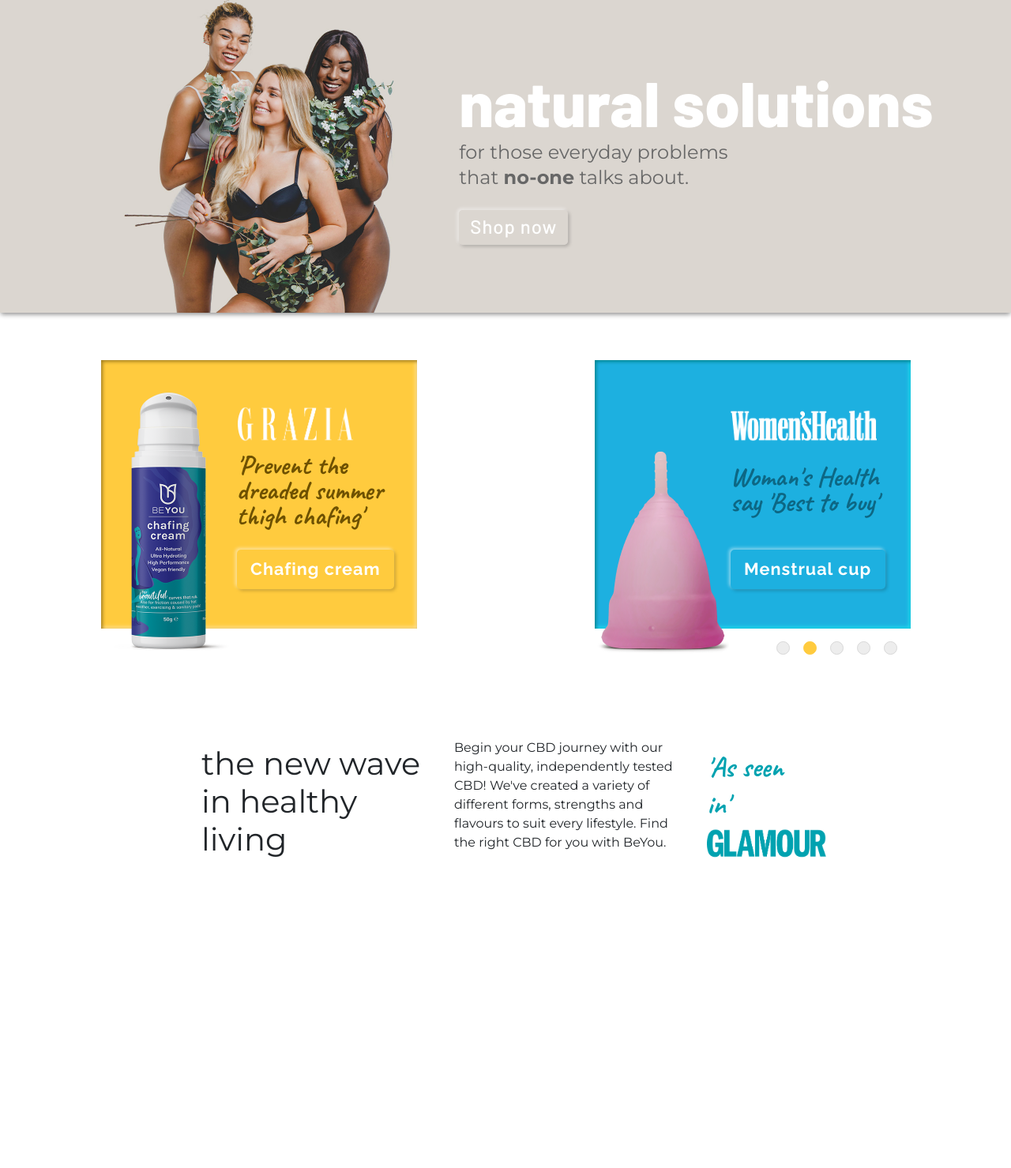
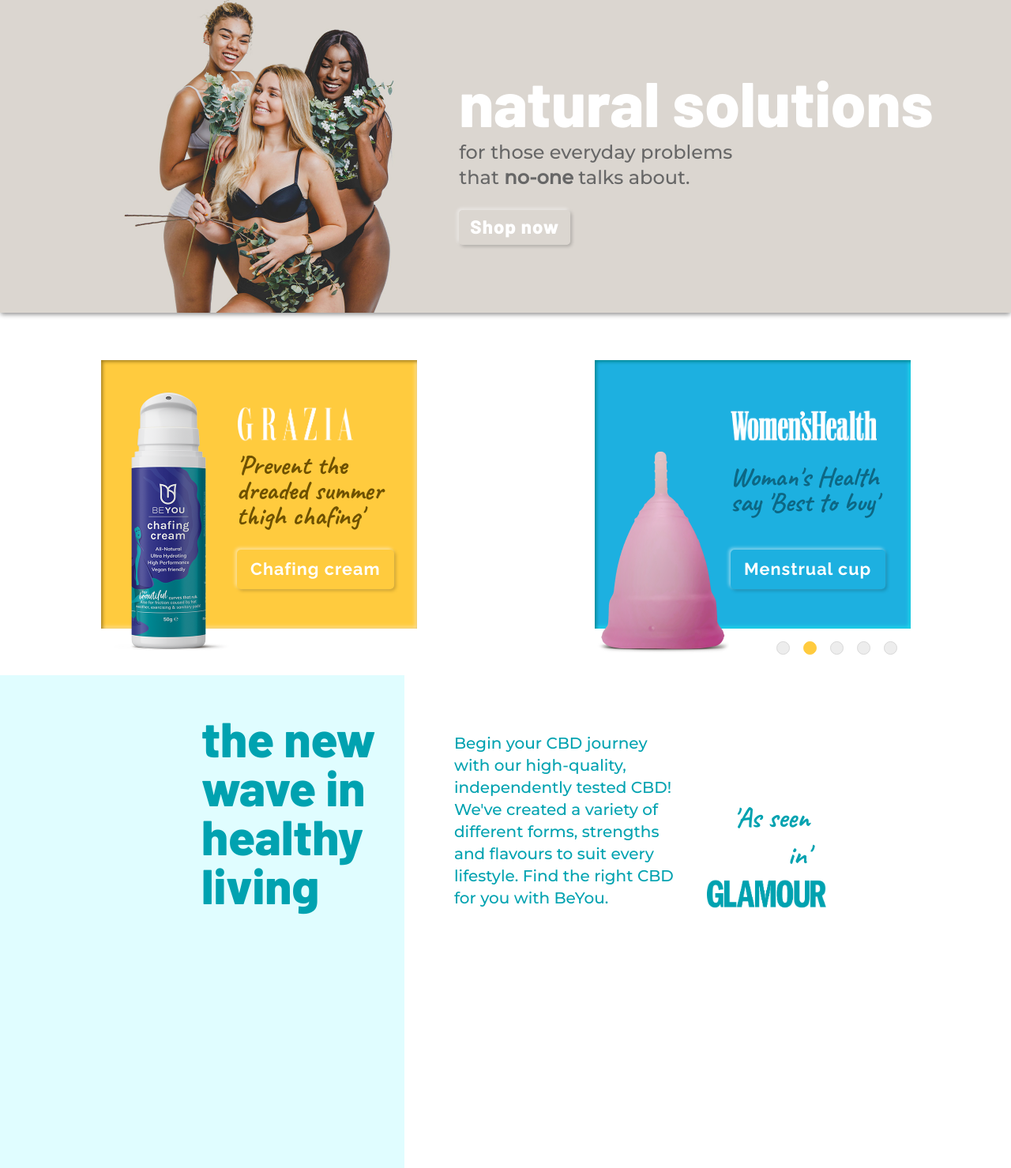
Before and after one commit to steview-d/beyou-sample, a plain HTML site: page index.html in a window 1280 px wide. Shown: the part 105-1584 px from the top of the page at 79% size. Before the commit the page ends 1200 px from the top, so only its background shows below. Drawn offline with Linux system fonts and the light colour scheme; a web font is replaced by a local one.

Commit message:
Update scss files
Add comments.
Move variables into own .scss file.
Tidy & rearrange styles.scss.

```diff
--- a/index.html
+++ b/index.html
@@ -19,7 +19,7 @@
     <nav id="navbar" class="container">
         <div class="row nav-container">
             <div class="v-center">
-                <a href="#"><img src="static/images/beyou-logo-white.png" alt="beyou-logo" class="nav-logo"></a>
+                <a href="#"><img src="static/images/beyou-logo-white.png" alt="beyou" class="nav-logo"></a>
             </div>
             <div class="nav-links-container">
                 <ul class="list-unstyled">
@@ -50,7 +50,7 @@
             <div class="col-sm-7 offset-3 offset-md-5 pl-5 v-center">
                 <h1>natural solutions</h1>
                 <h4>for those everyday problems<br /> that <strong>no-one</strong> talks about.</h4>
-                <a href="#" class="shop-button">Shop now</a>
+                <a href="#" class="header-button">Shop now</a>
             </div>
         </div>
     </section>
@@ -58,6 +58,7 @@
     <!-- product carousel -->
     <section id="product-carousel" class="container-xl">
         <div class="row product-carousel-container">
+            <!-- hand sanitiser -->
             <div class="c-product-hand d-none d-xl-block">
                 <div class="quote-image">
                     <img src="static/images/beyou-logo-white.png" alt="beyou">
@@ -70,6 +71,7 @@
                     <img src="static/images/hand-san-feature_a.png" alt="hand-sanitizer" class="product-image">
                 </div>
             </div>
+            <!-- chafing cream -->
             <div class="c-product-cream">
                 <div class="quote-image">
                     <img src="static/images/grazia-logo-white.png" alt="grazia">
@@ -79,7 +81,7 @@
                 </div>
                 <a href="#" class="product-button">Chafing cream</a>
                 <div class="product-image">
-                    <img src="static/images/anti-chafing.png" alt="hand-sanitizer" class="product-image">
+                    <img src="static/images/anti-chafing.png" alt="chafing-cream" class="product-image">
                 </div>
                 <div class="slider d-lg-none">
                     <span class="dot"></span>
@@ -89,6 +91,7 @@
                     <span class="dot"></span>
                 </div>
             </div>
+            <!-- menstrual cup -->
             <div class="c-product-cup d-none d-lg-block">
                 <div class="quote-image">
                     <img src="static/images/womenshealthlogo-white.png" alt="womans-health">
@@ -98,7 +101,7 @@
                 </div>
                 <a href="#" class="product-button">Menstrual cup</a>
                 <div class="product-image">
-                    <img src="static/images/menstrual-cup-medium.png" alt="hand-sanitizer" class="product-image">
+                    <img src="static/images/menstrual-cup-medium.png" alt="menstrual cup" class="product-image">
                 </div>
                 <div class="slider">
                     <span class="dot"></span>
@@ -127,16 +130,14 @@
         </div>
     </section>
 
-
     <div class="container-fluid bg-sq-outer">
         <div class="bg-sq"></div>
         <section class="container new-wave">
-
             <div class="row">
                 <div class="col-5 col-lg-4 offset-lg-1 mt-auto">
                     <h1>the new wave in healthy living</h1>
                 </div>
-                <div class="col-7 col-lg-4 mt-auto rename">
+                <div class="col-7 col-lg-4 mt-auto top-border">
                     <p>Begin your CBD journey with our high-quality, independently tested CBD! We've created a variety
                         of
                         different forms, strengths and flavours to suit every lifestyle. Find the right CBD for you with
@@ -146,13 +147,11 @@
                     <h3>'As seen in'</h3>
                     <img src="static/images/glamour-logo-teal.png" alt="glamour">
                 </div>
-                <div class="col-lg-1"></div>
+                <div class="col-sm-1"></div>
 
             </div>
+        </section>
     </div>
-
-
-    </section>
 </body>
 
 </html>
--- a/static/scss/_mixins.scss
+++ b/static/scss/_mixins.scss
@@ -1,4 +1,9 @@
 @mixin product-container-mx($bg-col, $shadow-one, $shadow-two) {
+    /*
+    * bg-col : background color
+    * shadow-one : top left shadow color
+    * shadow-two : bottom right shadow color
+    */
     position: relative;
     width: 270px;
     height: 230px;
@@ -13,6 +18,10 @@
 }
 
 @mixin product-quote-mx($text-color, $offset) {
+    /*
+    * text-color : text color
+    * offset : vertical offset from above element
+    */
     position: absolute;
     left: 34%;
     top: calc(33% + #{$offset});
@@ -30,6 +39,9 @@
 }
 
 @mixin product-button-mx($bg-col) {
+    /*
+    * bg-col : background color
+    */
     position: absolute;
     left: 34%;
     bottom: 23px;
@@ -39,9 +51,8 @@
     line-height: 1.1rem;
     letter-spacing: 1px;
     text-decoration: none;
-    padding: 0.9rem .9rem 0.9rem;
-
-    color: #ffffff;
+    padding: 0.9rem 0.9rem 0.9rem;
+    color: $white;
     background-color: $bg-col;
     border-radius: 5px;
     border: 0;
@@ -55,10 +66,13 @@
         line-height: 1.35rem;
         padding: 0.9rem 1.1rem 0.9rem;
     }
-
 }
 
 @mixin quote-image-mx($width, $height) {
+    /*
+    * width : image width
+    * height : image height
+    */
     position: absolute;
     left: 34%;
     top: 17%;
@@ -72,3 +86,34 @@
         left: 43%;
     }
 }
+
+@mixin create-slider-dots-mx(
+    $dot-color,
+    $dot-border,
+    $dot-active
+) {
+    /*
+    * dot-color : dot fill color
+    * dot-border :  dot border color
+    * dot-color-active : active dot fill color
+    * dot-border-active : active dot border color
+    */
+    position: absolute;
+    right: 10px;
+    bottom: -46px;
+
+    .dot {
+        height: 17px;
+        width: 17px;
+        margin: 0.4rem;
+        background-color: $dot-color;
+        border: 1px solid $dot-border;
+        border-radius: 50%;
+        display: inline-block;
+
+        &-active {
+            background-color: $dot-active;
+            border-color: $dot-active;
+        }
+    }
+}
--- a/static/scss/_styles.scss
+++ b/static/scss/_styles.scss
@@ -1,3 +1,8 @@
+// -------------------------------------------------- import fonts //
+
+@import url('https://fonts.googleapis.com/css2?family=Barlow:wght@800&family=Caveat:wght@700&family=Montserrat:wght@500&family=Raleway:wght@700&family=Muli&display=swap');
+
+
 // --------------------------------------------------------- setup //
 
 body {
@@ -6,11 +11,11 @@ body {
 }
 
 a {
-    color: #ffffff;
+    color: $white;
 
     &:hover {
         text-decoration: none;
-        color: #ffffff;
+        color: $white;
     }
 }
 
@@ -18,16 +23,6 @@ a {
     margin-top: auto;
     margin-bottom: auto;
 }
-
-// -------------------------------------------------- import fonts //
-
-@import url('https://fonts.googleapis.com/css2?family=Barlow:wght@500;800&family=Caveat:wght@700&family=Montserrat:wght@400;700&display=swap');
-
-@import url('https://fonts.googleapis.com/css2?family=Raleway:wght@700&display=swap');
-
-@import url('https://fonts.googleapis.com/css2?family=Muli&display=swap');
-
-// ----------------------------------------------------- variables //
 
 // ------------------------------------------------------- navbar //
 
@@ -65,13 +60,13 @@ a {
             font-family: 'Montserrat', sans-serif;
             font-weight: 500;
             line-height: 22px;
-            color: #5e5e5e;
+            color: $nav-link;
             font-size: 15px;
             margin: 0 0.7rem;
             transition: 0.2s;
 
             &:hover {
-                color: #29a69c;
+                color: $nav-link-hover;
             }
         }
 
@@ -116,14 +111,14 @@ a {
 // ------------------------------------------------- header group //
 
 .header-container {
-    background: #dbd6d0 url('/static/images/byv3-header-group-mobile_a.jpg')
+    background: $header-bg url('/static/images/byv3-header-group-mobile_a.jpg')
         no-repeat;
     background-size: auto 250px;
     height: 250px;
     box-shadow: 0px 3px 6px -1px rgba(140, 140, 140, 1);
 
     @media (min-width: 768px) {
-        background: #dbd6d0
+        background: $header-bg
             url('/static/images/byv3-header-group-desktop_a.jpg') no-repeat
             center;
         background-size: auto 400px;
@@ -132,10 +127,10 @@ a {
 
     h1 {
         font-family: 'Barlow', sans-serif;
+        font-weight: 800;
         font-size: 2.875rem;
         line-height: 2.625rem;
-        font-weight: 700;
-        color: #ffffff;
+        color: $white;
 
         @media (min-width: 768px) {
             font-size: 5rem;
@@ -146,7 +141,7 @@ a {
     h4 {
         font-size: 0.94rem;
         line-height: 1.2rem;
-        color: #676767;
+        color: $header-text;
         margin: 0.5rem 0 1.6rem;
 
         @media (min-width: 768px) {
@@ -154,6 +149,22 @@ a {
             line-height: 2rem;
             margin: 0.5rem 0 2.2rem;
         }
+    }
+
+    .header-button {
+        font-family: 'Barlow', sans-serif;
+        font-weight: 800;
+        font-size: 24px;
+        line-height: 1.25rem;
+        letter-spacing: 1px;
+        text-decoration: none;
+        padding: 6px 14px 9px;
+        color: $white;
+        background-color: $header-bg;
+        border-radius: 5px;
+        border: 0;
+        box-shadow: -2px -2px 4px 0 rgba(255, 255, 255, 0.5),
+            2px 2px 4px 0 rgba(0, 0, 0, 0.21);
     }
 }
 
@@ -238,34 +249,19 @@ a {
 }
 
 .slider {
-    position: absolute;
-    right: 10px;
-    bottom: -46px;
-
-    .dot {
-        height: 17px;
-        width: 17px;
-        margin: 0.4rem;
-        background-color: #ededed;
-        border: 1px solid #d8d8d8;
-        border-radius: 50%;
-        display: inline-block;
-
-        &-active {
-            background-color: #ffcb3e;
-            border-color: #ffcb3e;
-        }
-    }
+    @include create-slider-dots-mx(#EDEDED, #D8D8D8, #FFCB3E);
 }
 
 // ---------------------------------------------------- sleep mist //
 
 .sleep-mist-container {
-    background: #e97f9f url('/static/images/byv3_sleep_feature_a_800x.jpg')
+    background: $sleep-mist-bg url('/static/images/byv3_sleep_feature_a_800x.jpg')
         no-repeat;
     background-position: right top;
     background-size: cover;
     height: 450px;
+    margin: -10rem 1rem 0;
+    box-shadow: 2px 2px 6px 0 rgba(0, 0, 0, 0.37);
 
     .sleep-mist-content {
         position: absolute;
@@ -285,7 +281,7 @@ a {
             font-weight: 700;
             font-size: 2rem;
             line-height: 2.2rem;
-            color: #ffffff;
+            color: $white;
             margin: 0.8rem 0 2.2rem;
         }
 
@@ -298,8 +294,8 @@ a {
             text-decoration: none;
             padding: 0.9rem 0.9rem 0.9rem;
 
-            color: #ffffff;
-            background-color: #e97f9f;
+            color: $white;
+            background-color: $sleep-mist-bg;
             border-radius: 5px;
             border: 0;
             box-shadow: -2px -2px 4px 0 rgba(255, 255, 255, 0.5),
@@ -308,17 +304,44 @@ a {
     }
 }
 
-// --------------------------------------------------- no name yet //
+// ------------------------------------------------------ new wave //
 
-.no-name-yet {
+.bg-sq-outer {
+    position: relative;
+    margin-top: -5rem;
+    z-index: -10;
+
+    .bg-sq {
+        position: absolute;
+        top: 0;
+        left: 0;
+        width: 100%;
+        height: 100%;
+        background-color: $new-wave-bg;
+
+        @media (min-width: 576px) {
+            width: 40%;
+        }
+    }
+}
+
+.new-wave {
+    padding-bottom: 20rem;
+    padding-top: 7rem;
+
+    @media (min-width: 576px) {
+        padding-top: 3rem;
+    }
+    position: relative;
+
     h1 {
         font-family: 'Barlow', sans-serif;
-        font-size: 2.875rem;
-        line-height: 2.625rem;
-        font-weight: 700;
-        color: #00a2b0;
+        font-size: 1.875rem;
+        line-height: 1.8755rem;
+        font-weight: 800;
+        color: $new-wave-text;
 
-        @media (min-width: 768px) {
+        @media (min-width: 576px) {
             font-size: 3.875rem;
             line-height: 3.875rem;
         }
@@ -326,10 +349,11 @@ a {
 
     p {
         font-family: 'Muli', sans-serif;
-        font-size: .8rem;
+        font-weight: 400;
+        font-size: 0.8rem;
         line-height: 1.1rem;
-        color: #007585;
-        margin-bottom: .5rem;
+        color: $new-wave-text;
+        margin-bottom: 0.5rem;
 
         @media (min-width: 576px) {
             font-family: 'Montserrat', sans-serif;
@@ -340,22 +364,20 @@ a {
     }
 }
 
-.qqq {
-    border-top: 1px solid #00A2B0;
-    padding: 1.25rem 0 0 0;
-
-}
-
-.www {
-    box-shadow : 0 -1px 0 #00A2B0;
+.top-border {
+    @media (max-width: 576px) {
+        border-top: 1px solid #00a2b0;
+        padding: 1.25rem 0 0 0;
+    }
 }
 
 .as-seen-in {
     margin-left: auto;
+    text-align: right;
 
     h3 {
         font-family: 'Caveat', cursive;
-        color: #00A2B0;
+        color: #00a2b0;
         font-weight: 700;
         font-size: 2.25rem;
         line-height: 2.9rem;
@@ -363,32 +385,6 @@ a {
 
     img {
         height: 38px;
-        margin-bottom: .5rem;
+        margin-bottom: 0.5rem;
     }
 }
-
-// ------------------------------------------------------------cbd //
-
-.cbd-container {
-    background-color: lightcyan;
-    margin-top: 6.5rem;
-    margin-bottom: 13rem;
-    height: 601px;
-}
-
-// ------------------------------------------------------- buttons //
-
-.shop-button {
-    font-family: 'Barlow', sans-serif;
-    font-size: 24px;
-    line-height: 1.25rem;
-    letter-spacing: 1px;
-    text-decoration: none;
-    padding: 6px 14px 9px;
-    color: #ffffff;
-    background-color: #dbd6d0;
-    border-radius: 5px;
-    border: 0;
-    box-shadow: -2px -2px 4px 0 rgba(255, 255, 255, 0.5),
-        2px 2px 4px 0 rgba(0, 0, 0, 0.21);
-}
--- /dev/null
+++ b/static/scss/_variables.scss
@@ -0,0 +1,13 @@
+// ----------------------------------------------------- variables //
+$white: #FFFFFF;
+
+$nav-link: #5E5E5E;
+$nav-link-hover: #29A69C;
+
+$header-bg: #dbd6d0;
+$header-text: #676767;
+
+$sleep-mist-bg: #E97F9F;
+
+$new-wave-bg: #E0FDFF;
+$new-wave-text: #00A2B0;
--- a/static/scss/main.scss
+++ b/static/scss/main.scss
@@ -1,3 +1,4 @@
 @import "_bootstrap_config";
+@import "_variables";
 @import "_mixins";
 @import "_styles";
```
Also changed, not shown: static/css/main.css, static/css/main.min.css, 2 other files.
